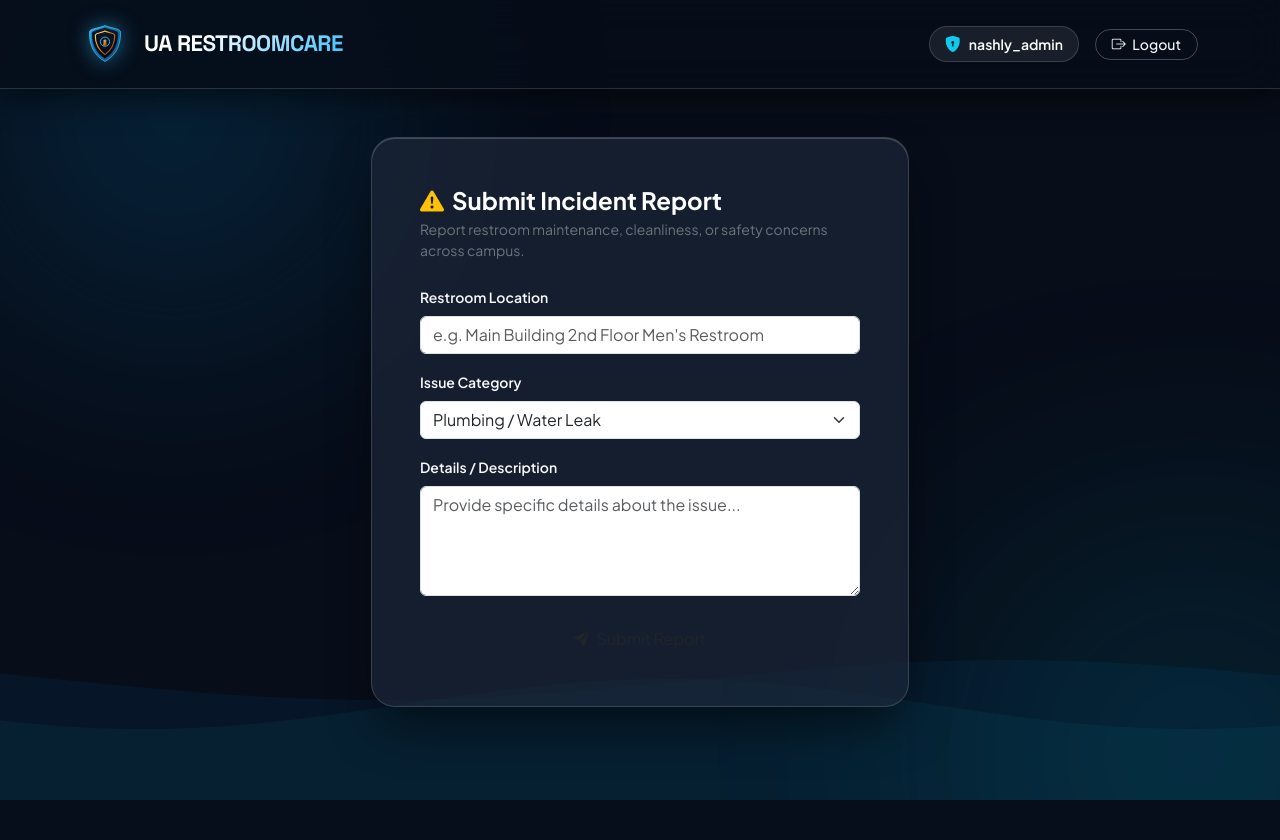
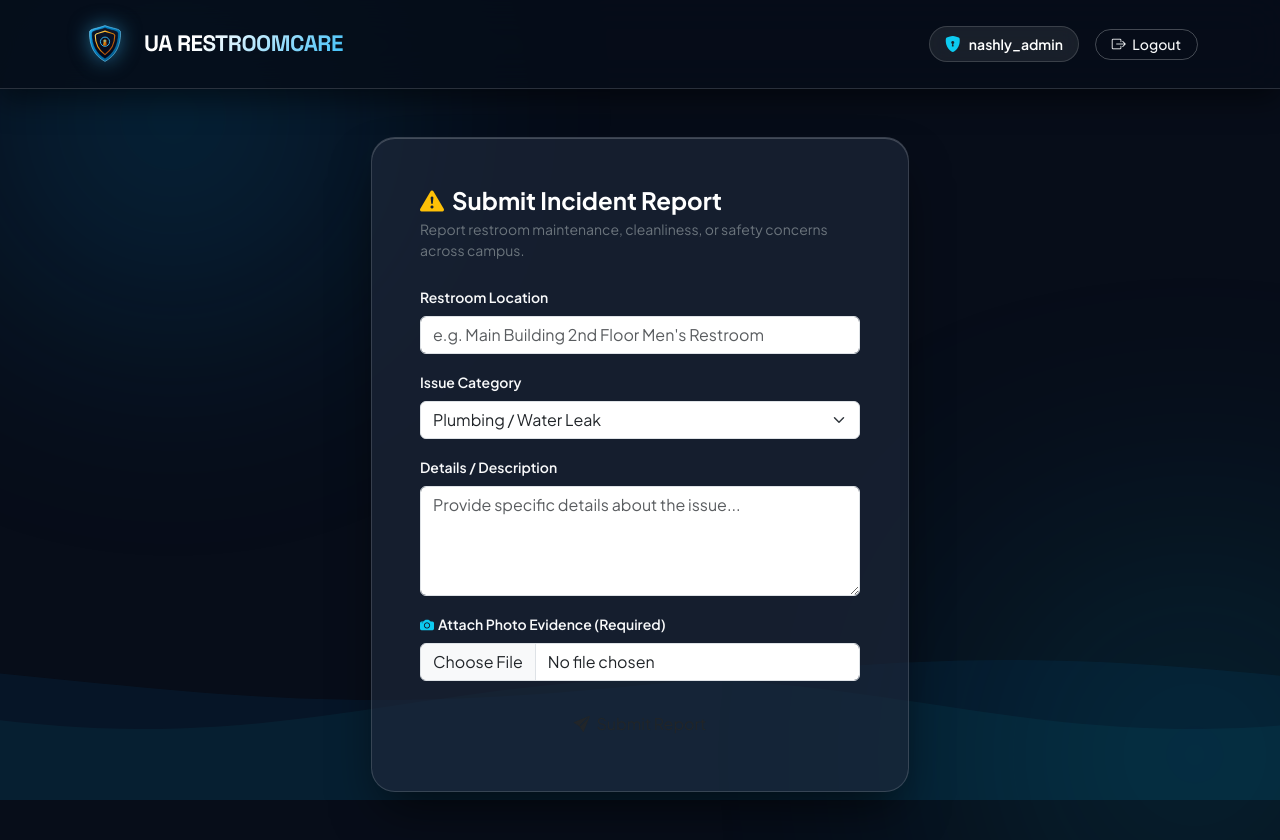
Before and after one commit to nashbondoc/UA_RESTROOMCARE, a Django app: page /submit/ in a window 1280 px wide. Before the commit the page ends 800 px from the top, so only its background shows below. Run offline with Django 5.2, Linux system fonts and the light colour scheme; a user stored in the database is signed in; data comes from the database, SQL or seed files in the repository.

Commit message:
Add photo proof upload field and multipart form enctype to submit report

```diff
--- a/core/forms.py
+++ b/core/forms.py
@@ -4,6 +4,11 @@
 
 
 class RestroomReportForm(forms.ModelForm):
+    photo = forms.ImageField(
+        required=True,
+        widget=forms.FileInput(attrs={'class': 'form-control', 'accept': 'image/*'})
+    )
+
     class Meta:
         model = RestroomReport
         fields = ['location', 'category', 'description', 'photo', 'is_urgent']
@@ -15,7 +20,6 @@
                 'rows': 4,
                 'placeholder': 'Provide specific details regarding the concern...'
             }),
-            'photo': forms.FileInput(attrs={'class': 'form-control'}),
             'is_urgent': forms.CheckboxInput(attrs={'class': 'form-check-input', 'id': 'id_is_urgent'}),
         }
 
--- a/core/templates/core/submit_report.html
+++ b/core/templates/core/submit_report.html
@@ -3,11 +3,15 @@
 <div class="row justify-content-center my-3 my-md-4 px-2">
     <div class="col-12 col-md-8 col-lg-6">
         <div class="glass-card-pro p-4 p-md-5">
-            <h4 class="fw-bold text-white mb-1"><i class="bi bi-exclamation-triangle-fill text-warning me-2"></i>Submit Incident Report</h4>
+            <h4 class="fw-bold text-white mb-1">
+                <i class="bi bi-exclamation-triangle-fill text-warning me-2"></i>Submit Incident Report
+            </h4>
             <p class="text-secondary small mb-4">Report restroom maintenance, cleanliness, or safety concerns across campus.</p>
 
-            <form method="post">
+            <!-- KINAKAILANGAN ANG enctype="multipart/form-data" PARA SA IMAGE UPLOADS -->
+            <form method="post" enctype="multipart/form-data">
                 {% csrf_token %}
+
                 <div class="mb-3">
                     <label class="form-label small fw-semibold text-light">Restroom Location</label>
                     <input type="text" name="location" class="form-control form-control-water" placeholder="e.g. Main Building 2nd Floor Men's Restroom" required>
@@ -24,9 +28,17 @@
                     </select>
                 </div>
 
-                <div class="mb-4">
+                <div class="mb-3">
                     <label class="form-label small fw-semibold text-light">Details / Description</label>
                     <textarea name="description" rows="4" class="form-control form-control-water" placeholder="Provide specific details about the issue..." required></textarea>
+                </div>
+
+                <!-- PHOTO PROOF FIELD (REQUIRED FOR EVIDENCE) -->
+                <div class="mb-4">
+                    <label class="form-label small fw-semibold text-light">
+                        <i class="bi bi-camera-fill me-1 text-info"></i>Attach Photo Evidence (Required)
+                    </label>
+                    <input type="file" name="photo" accept="image/*" class="form-control form-control-water" required>
                 </div>
 
                 <button type="submit" class="btn btn-water-glow w-100">
```
